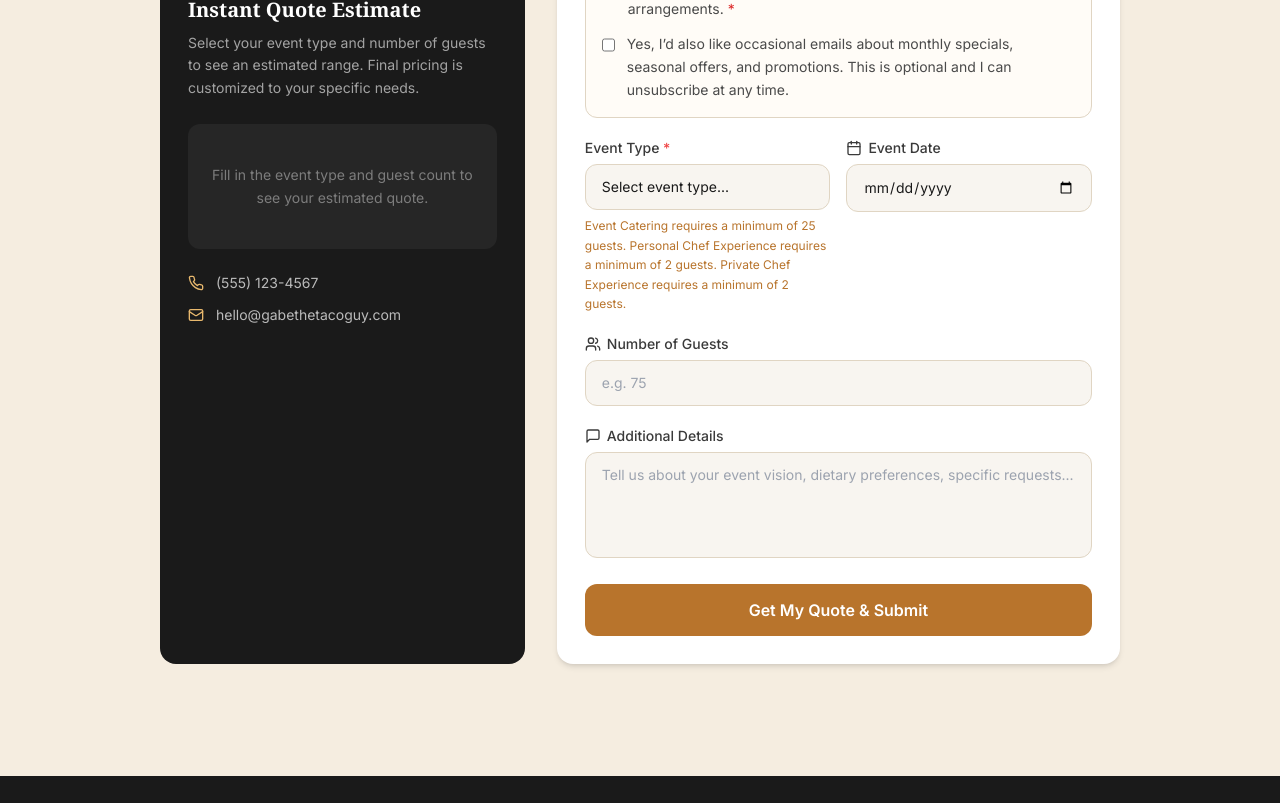
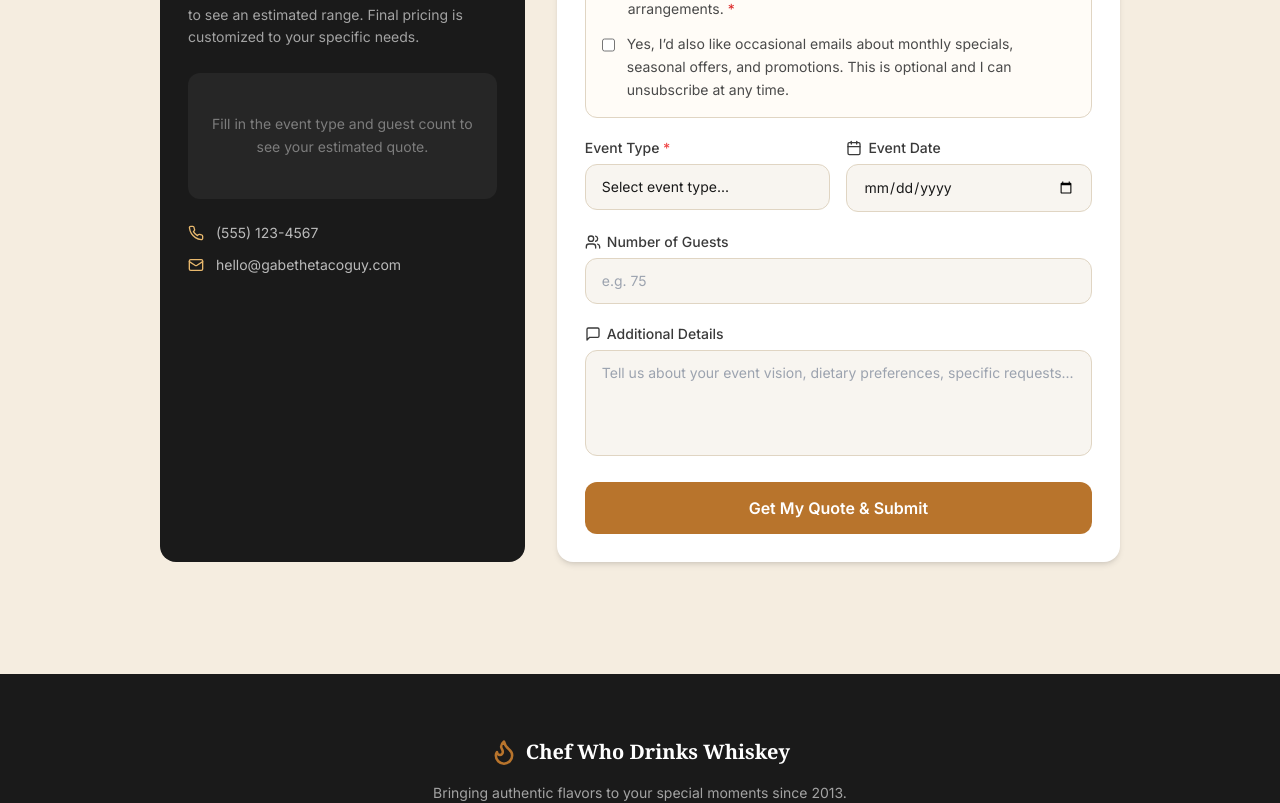
Before and after one commit to cts-gv/catering, a React (Vite) app: page / in a window 1280 px wide. Shown: the part 5060-5863 px from the top of the page. Built offline with nearby package versions, Linux system fonts and the light colour scheme.

Commit message:
Update ContactForm.tsx

```diff
--- a/src/components/ContactForm.tsx
+++ b/src/components/ContactForm.tsx
@@ -12,13 +12,6 @@ const getLimits = (eventType: EventKey | ''): GuestLimits =>
 const eventOptions = (
   Object.entries(siteConfig.quotePricing) as [EventKey, (typeof siteConfig.quotePricing)[EventKey]][]
 ).map(([value, pricing]) => ({ value, label: pricing.label }));
-
-// Builds a note like "Event Catering requires a minimum of 25 guests." from the site.ts settings
-const minimumNotes = (
-  Object.values(siteConfig.quotePricing) as ({ label: string } & GuestLimits)[]
-)
-  .filter((p) => p.minGuests !== undefined)
-  .map((p) => `${p.label} requires a minimum of ${p.minGuests} guests.`);
 
 export default function ContactForm() {
   const [form, setForm] = useState({
@@ -291,11 +284,6 @@ export default function ContactForm() {
                           ))}
                         </select>
                       </div>
-                      {minimumNotes.length > 0 && (
-                        <p className="text-xs text-[#B8742C] mt-1.5 leading-relaxed">
-                          {minimumNotes.join(' ')}
-                        </p>
-                      )}
                     </div>
 
                     <Field
```
